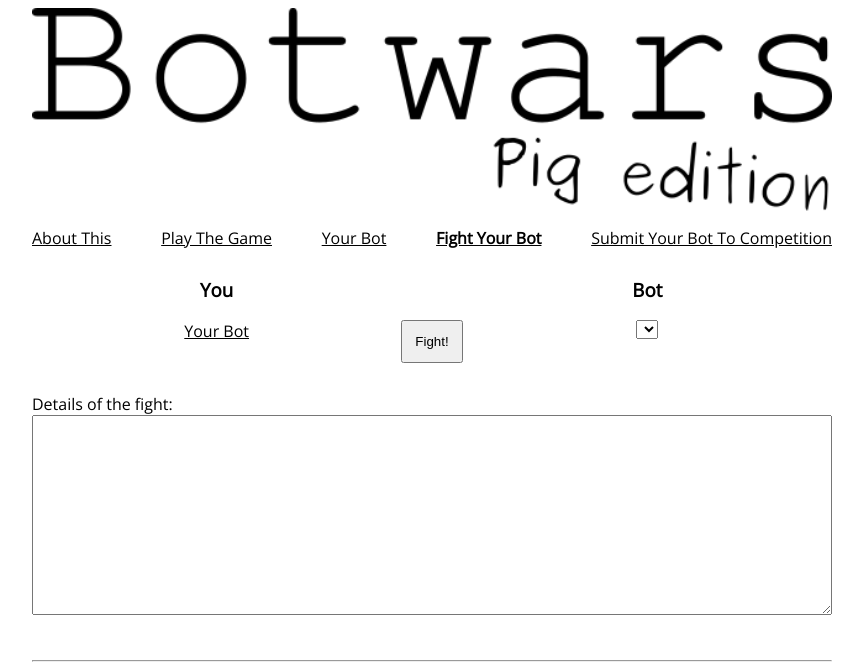
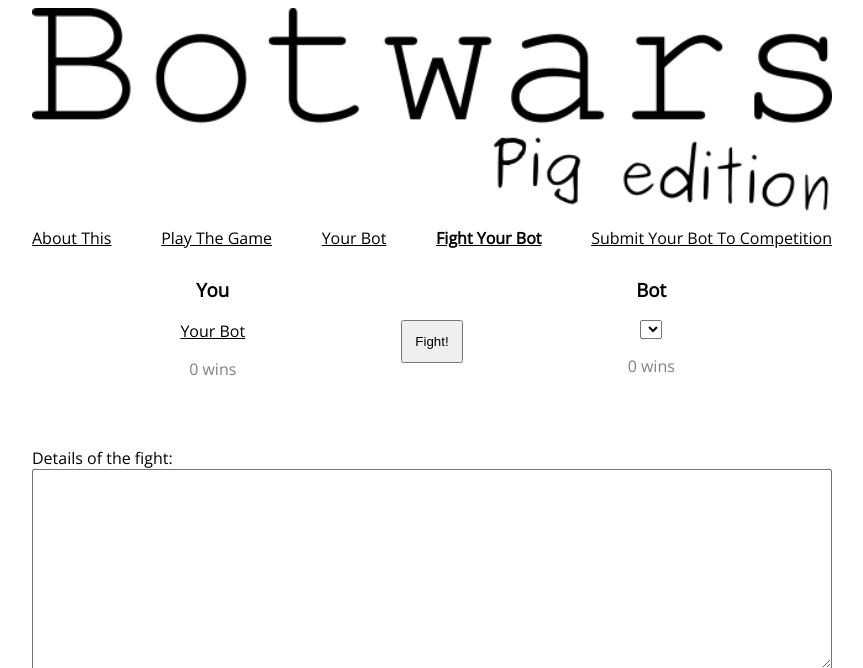
Before and after one commit to tkoop/botwars, a PHP site: page /fight.php in a window 1280 px wide. Shown: the top 668 px of the page, without its empty margins (208-1071 px from the left). Run offline with PHP 8.4, Linux system fonts and the light colour scheme; data that the repository does not hold is empty.

Commit message:
Fight page is done.

```diff
--- a/api/fight.php
+++ b/api/fight.php
@@ -104,6 +104,7 @@ function run() {
     }
 
     var winner = "bot"
+    if (thisScore > thatScore) winner = "you"
     console.log(JSON.stringify({winner:winner, log:log}))
 }
 
--- a/fight.php
+++ b/fight.php
@@ -9,16 +9,19 @@ include("head.php");
 <div style="text-align:center; flex-basis: calc(100% / 2);">
     <h3>You</h3>
     <p><a href="/bot.php">Your Bot</a></p>
+    <p style="color:gray" data-wins="0" id="youWins">0 wins</p>
 </div>
 
 <div style="text-align:center">
     <h3>&nbsp;</h3>
     <button style="padding:12px;" onclick="fight()">Fight!</button>
+    <p style="color:darkgreen; white-space:nowrap; width:77px" id="winner">&nbsp;</p>
 </div>
 
 <div style="text-align:center; flex-basis: calc(100% / 2);">
     <h3>Bot</h3>
     <select id="bots"></select>
+    <p style="color:gray" data-wins="0" id="botWins">0 wins</p>
 </div>
 
 </div>
@@ -33,17 +36,30 @@ Details of the fight:
 <script>
 
 async function fight() {
+    $("#winner").html("&nbsp;")
+
     var id = $("#bots").val()
     var key = localStorage.getItem("key")
     var data = await fetch("/api/fight.php?id="+id+"&key="+key)
     try {
         var result = await data.json()
         $("#details").val(result.log)
+        if (result.winner == "you") {
+            $("#winner").text("You win!").css({color:"darkgreen"})
+            var wins = $("#youWins").data("wins") + 1
+            $("#youWins").data("wins", wins)
+            $("#youWins").text(wins + (wins == 1 ? " win":" wins"))
+        } else {
+            $("#winner").text("You loose").css({color:"darkred"})
+            var wins = $("#botWins").data("wins") + 1
+            $("#botWins").data("wins", wins)
+            $("#botWins").text(wins + (wins == 1 ? " win":" wins"))
+        }
     } catch (error) {
         $("#details").val("Error: " + error)
     }
+}
 
-}
 
 async function populateBots() {
     var fetchData = await fetch("/api/bots.php?key=")
@@ -59,6 +75,13 @@ async function populateBots() {
         var option = $("<option></option>").prop("value", bot.type + "-" + bot.id).text("#" + bot.rank + " \"" + bot.name + "\" by " + bot.author)
         $("#bots").append(option)
     })
+
+    $("#bots").change(() => {
+        $("#youWins").data("wins", 0).text("0 wins")
+        $("#botWins").data("wins", 0).text("0 wins")
+        $("#winner").html("&nbsp;")
+        $("#details").val("")
+    })
 }
 
 
--- a/index.php
+++ b/index.php
@@ -8,7 +8,7 @@ include("head.php");
 <ol>
     <li>Familiarize yourself with the game of Pig, by playing the game.</li>
     <li>Create your own bot in JavaScript that can play the game itself.</li>
-    <li>Test your bot by playing against yourself or by fighting other bots.</li>
+    <li>Test your bot by playing it against yourself or by fighting other bots.</li>
     <li>Once your bot is awesome, submit it to competition against other bots.</li>
 </ol>
 
```
